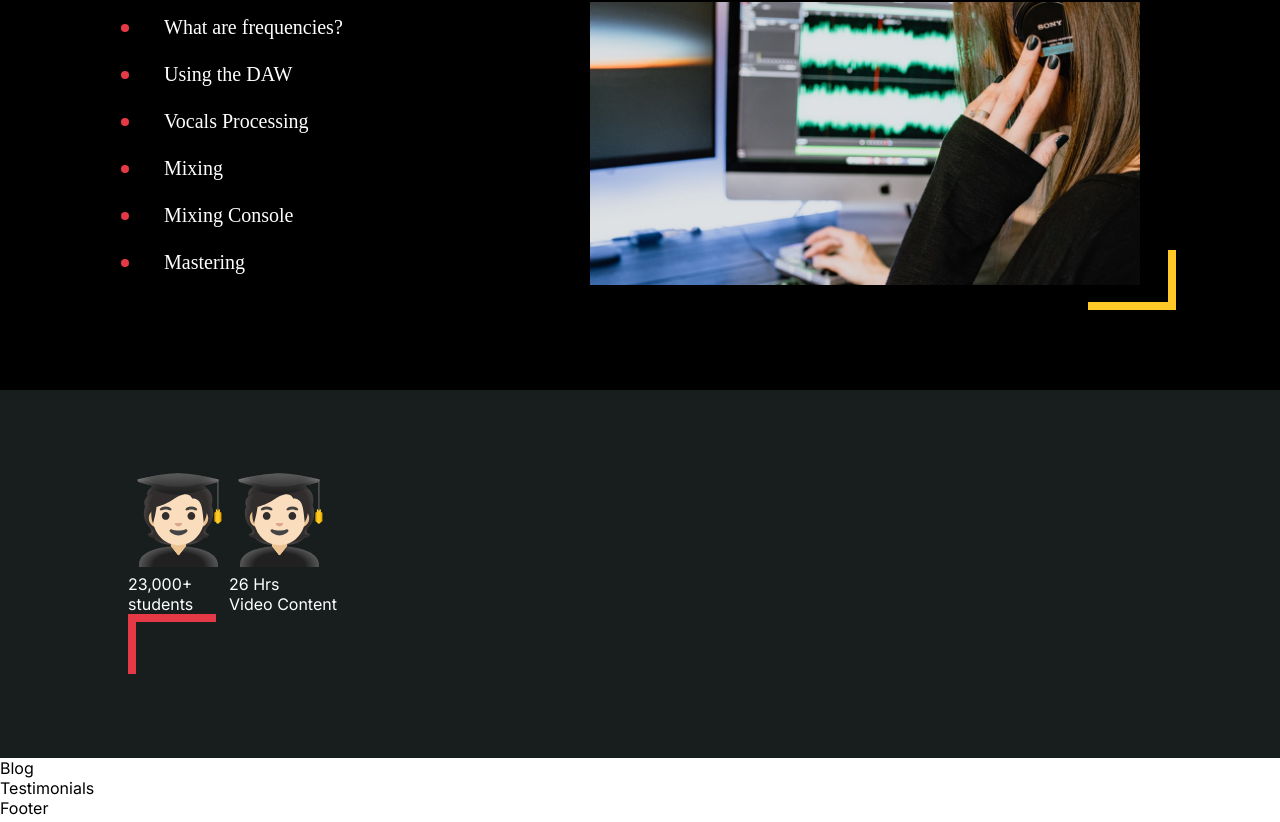
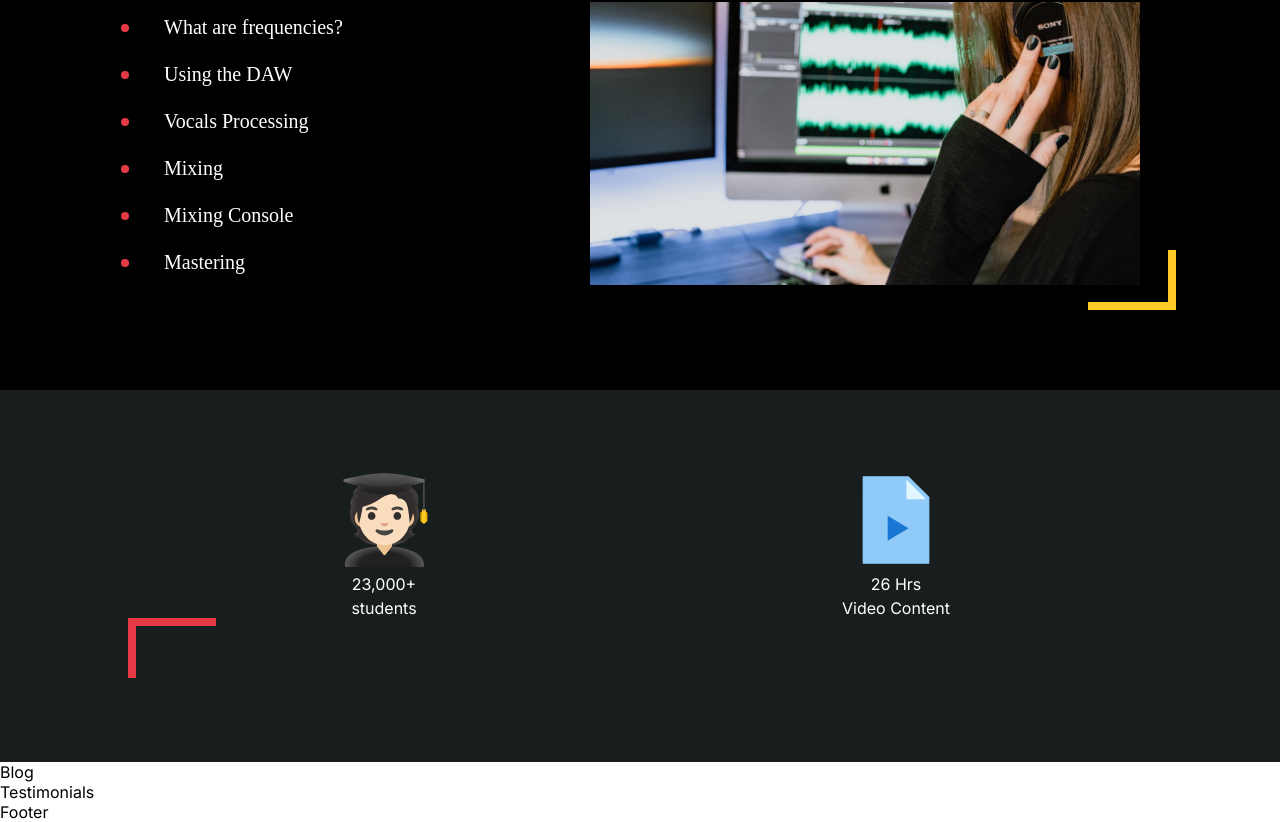
Before and after one commit to Nebenmor/sound-dzign, a React (Vite) app: page / in a window 1280 px wide. Shown: the part 1014-1836 px from the top of the page. Built offline with nearby package versions, Linux system fonts and the light colour scheme.

Commit message:
implement 'Info' styling

```diff
--- a/src/components/Info/Info.css
+++ b/src/components/Info/Info.css
@@ -0,0 +1,7 @@
+#info .info-content {
+    display: flex;
+    flex-direction: column;
+    align-items: center;
+    width: 100%;
+    gap: 4px;
+}
--- a/src/components/Info/Info.jsx
+++ b/src/components/Info/Info.jsx
@@ -14,7 +14,7 @@ const Info = () => {
           </div>
 
           <div className="info-content">
-            <img src={studentIcon} alt="student-icon" />
+            <img src={videoIcon} alt="student-icon" />
             <div className='amount' >26 Hrs</div>
             <div className='type' >Video Content</div>
           </div>
```
Also changed, not shown: src/components/Topics/Topics.css (line endings or trailing spaces).
